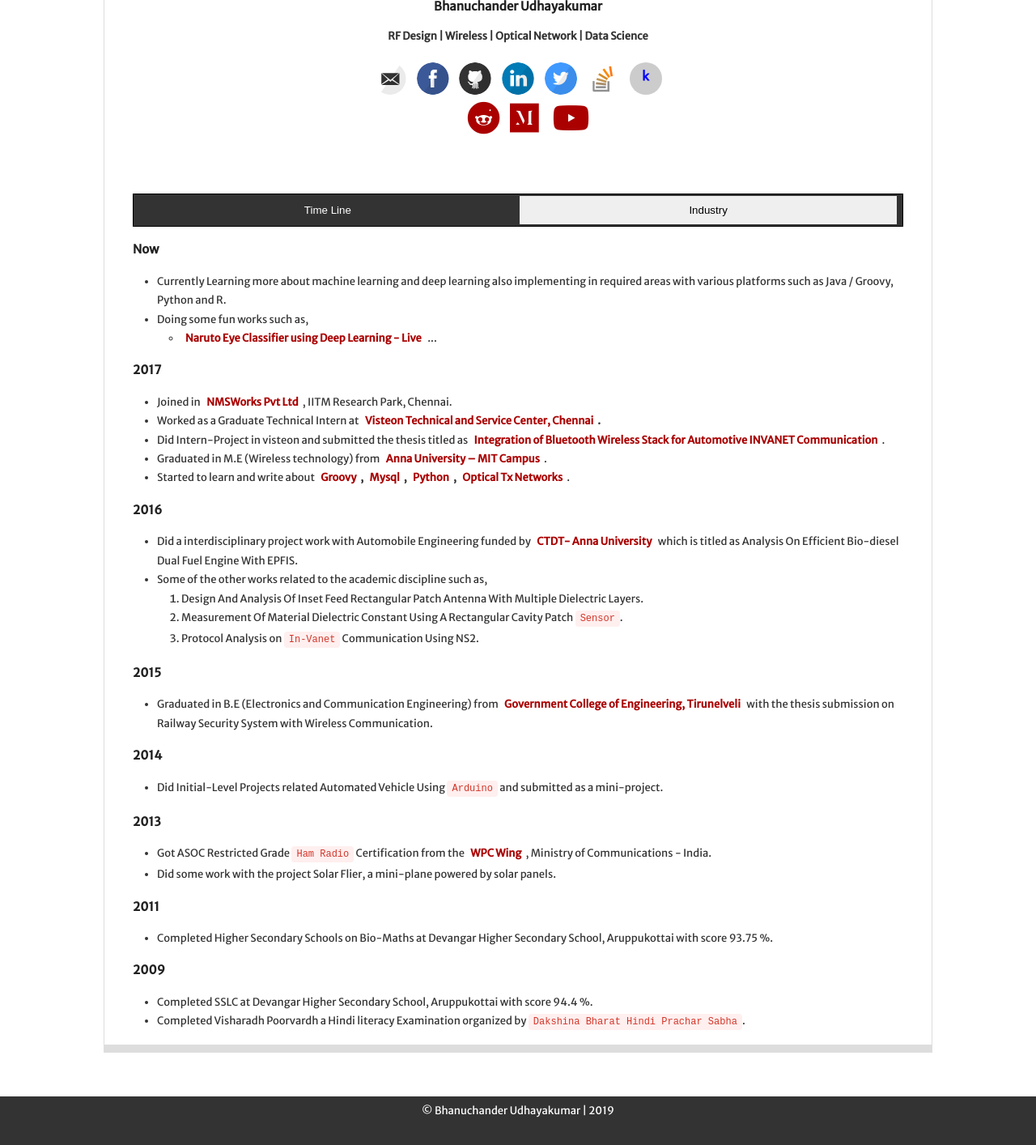
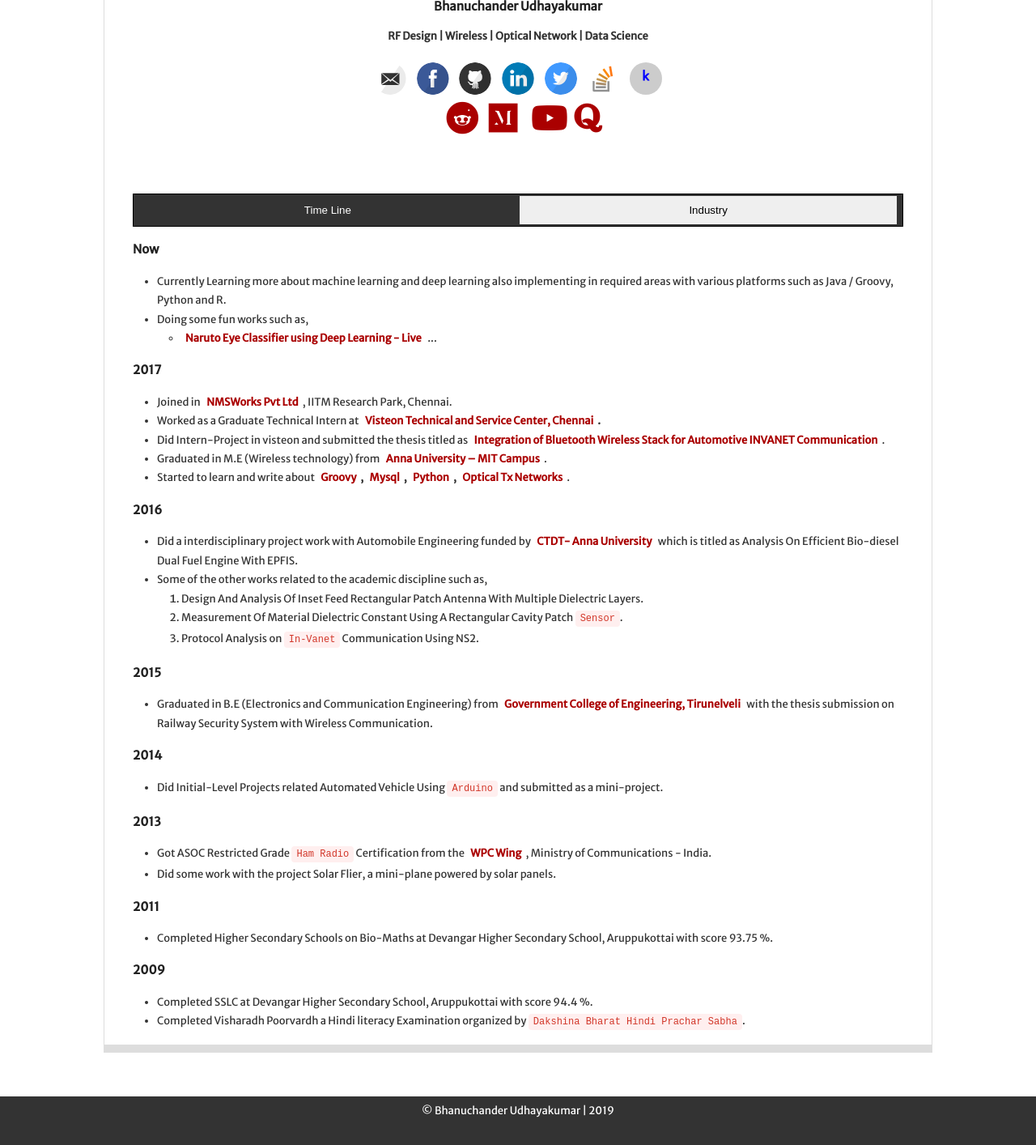
Before and after one commit to bhachauk/bhachauk.github.io, a Jekyll site: the page built from master_navs/about/about.md, in a window 1280 px wide. Shown: the part 657-2071 px from the top of the page at 81% size. Built offline with Jekyll 4.4.1, drawn with Linux system fonts in a browser that asks for light colours; nearby versions of some CDN libraries; some web fonts are replaced.

Commit message:
quora added.

```diff
--- a/_config.yml
+++ b/_config.yml
@@ -32,6 +32,7 @@ footer-links:
   kaggle: bhanuchanderu
   reddit: Bhanuchander_U
   medium: bhanuchander210
+  quora: Bhanuchander-Udhayakumar
 
 
 # Enter your Disqus shortname (not your username) to enable commenting on posts
--- a/_includes/svg-icons.html
+++ b/_includes/svg-icons.html
@@ -16,4 +16,5 @@
 {% if site.footer-links.reddit %}<a href="https://www.reddit.com/user/{{ site.footer-links.reddit }}/"><i class="fab fa-reddit fa-3x" style="vertical-align: -25%"></i></a>{% endif %}
 {% if site.footer-links.medium %}<a href="https://www.medium.com/@{{ site.footer-links.reddit }}/"><i class="fab fa-medium fa-3x" style="vertical-align: -25%"></i></a>{% endif %}
 {% if site.footer-links.youtube %}<a href="https://www.youtube.com/channel/{{ site.footer-links.youtube }}/"><i class="fab fa-youtube fa-3x" style="vertical-align: -25%"></i></a>{% endif %}
+{% if site.footer-links.quora %}<a href="https://www.quora.com/profile/{{ site.footer-links.quora }}/"><i class="fab fa-quora fa-3x" style="vertical-align: -25%"></i></a>{% endif %}
 </div>
```
